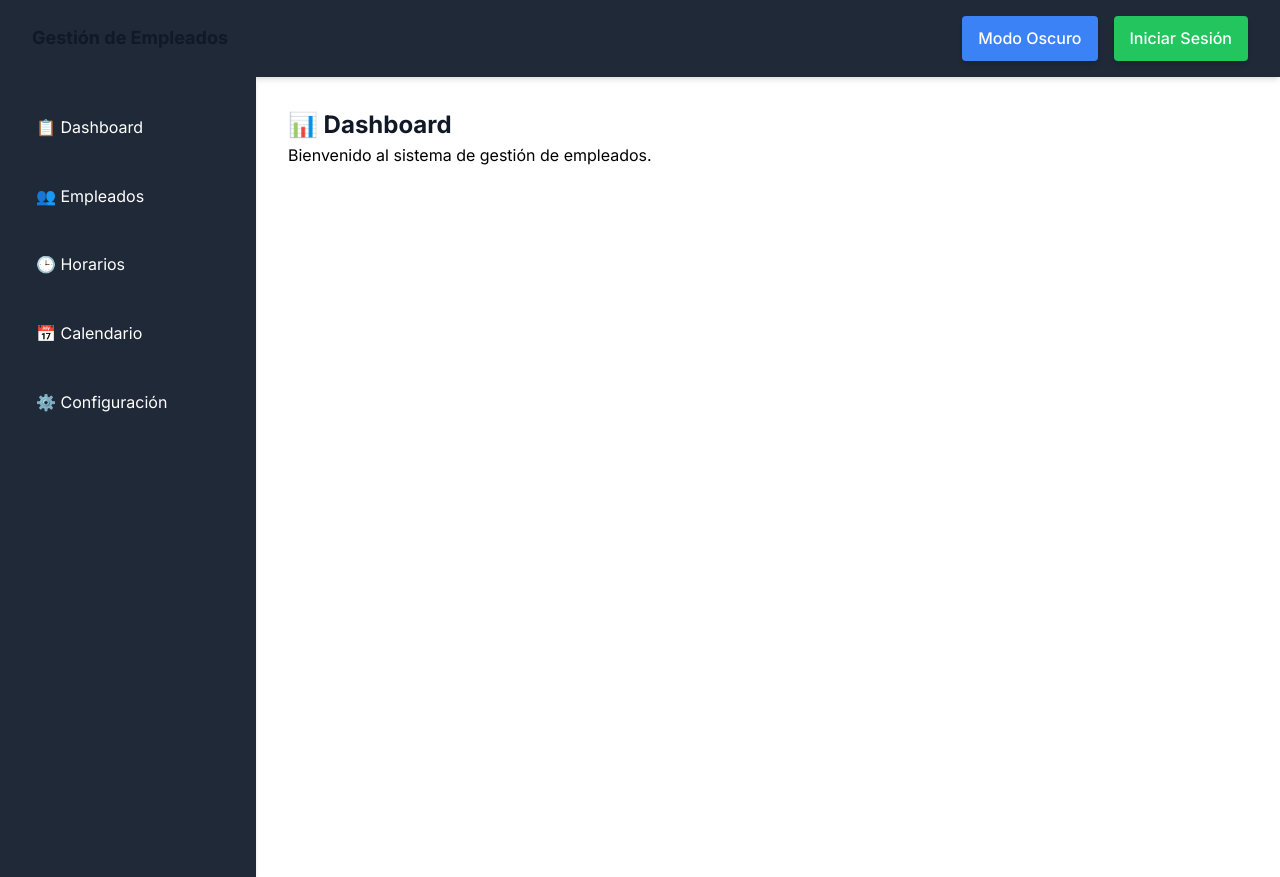
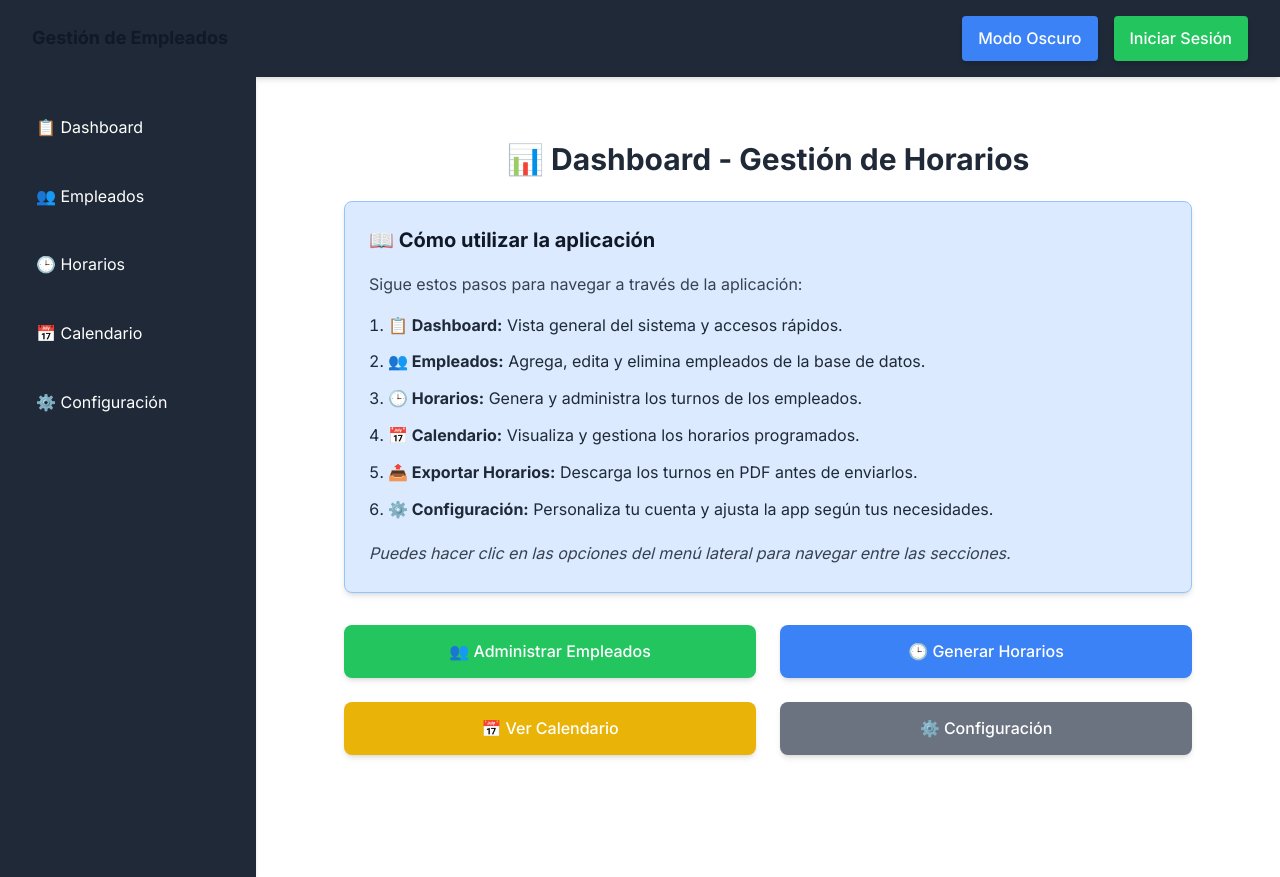
Before and after one commit to cesaaror/generadorDeHorarios, a Next.js app: page /dashboard in a window 1280 px wide. Built offline with nearby package versions, Linux system fonts and the light colour scheme; no server answers.

Commit message:
📌 Agregado manual de usuario en el Dashboard

```diff
--- a/src/app/dashboard/page.tsx
+++ b/src/app/dashboard/page.tsx
@@ -1,11 +1,68 @@
 import MainLayout from '@/app/layouts/MainLayout';
+import { useRouter } from 'next/navigation';
 
 export default function DashboardPage() {
+  const router = useRouter();
+
   return (
     <MainLayout>
-      <div>
-        <h1 className="text-2xl font-bold">📊 Dashboard</h1>
-        <p>Bienvenido al sistema de gestión de empleados.</p>
+      <div className="max-w-4xl mx-auto px-6 py-8">
+        {/* 🔵 Título principal */}
+        <h1 className="text-3xl font-bold text-gray-800 dark:text-white mb-6 text-center">
+          📊 Dashboard - Gestión de Horarios
+        </h1>
+
+        {/* 📖 Guía de uso */}
+        <div className="bg-blue-100 dark:bg-gray-800 border border-blue-300 dark:border-gray-600 p-6 rounded-lg shadow-md mb-8">
+          <h2 className="text-xl font-semibold text-gray-900 dark:text-white mb-4">
+            📖 Cómo utilizar la aplicación
+          </h2>
+          <p className="text-gray-700 dark:text-gray-300 mb-3">
+            Sigue estos pasos para navegar a través de la aplicación:
+          </p>
+          <ol className="list-decimal list-inside text-gray-800 dark:text-gray-300 space-y-2">
+            <li><strong>📋 Dashboard:</strong> Vista general del sistema y accesos rápidos.</li>
+            <li><strong>👥 Empleados:</strong> Agrega, edita y elimina empleados de la base de datos.</li>
+            <li><strong>🕒 Horarios:</strong> Genera y administra los turnos de los empleados.</li>
+            <li><strong>📅 Calendario:</strong> Visualiza y gestiona los horarios programados.</li>
+            <li><strong>📤 Exportar Horarios:</strong> Descarga los turnos en PDF antes de enviarlos.</li>
+            <li><strong>⚙️ Configuración:</strong> Personaliza tu cuenta y ajusta la app según tus necesidades.</li>
+          </ol>
+          <p className="mt-4 text-gray-700 dark:text-gray-300 italic">
+            Puedes hacer clic en las opciones del menú lateral para navegar entre las secciones.
+          </p>
+        </div>
+
+        {/* 🔗 Accesos rápidos */}
+        <div className="grid grid-cols-1 md:grid-cols-2 gap-6">
+          <button
+            onClick={() => router.push('/empleados')}
+            className="bg-green-500 text-white px-6 py-3 rounded-lg shadow-md hover:bg-green-600 transition w-full"
+          >
+            👥 Administrar Empleados
+          </button>
+
+          <button
+            onClick={() => router.push('/horarios')}
+            className="bg-blue-500 text-white px-6 py-3 rounded-lg shadow-md hover:bg-blue-600 transition w-full"
+          >
+            🕒 Generar Horarios
+          </button>
+
+          <button
+            onClick={() => router.push('/calendario')}
+            className="bg-yellow-500 text-white px-6 py-3 rounded-lg shadow-md hover:bg-yellow-600 transition w-full"
+          >
+            📅 Ver Calendario
+          </button>
+
+          <button
+            onClick={() => router.push('/configuracion')}
+            className="bg-gray-500 text-white px-6 py-3 rounded-lg shadow-md hover:bg-gray-600 transition w-full"
+          >
+            ⚙️ Configuración
+          </button>
+        </div>
       </div>
     </MainLayout>
   );
```
